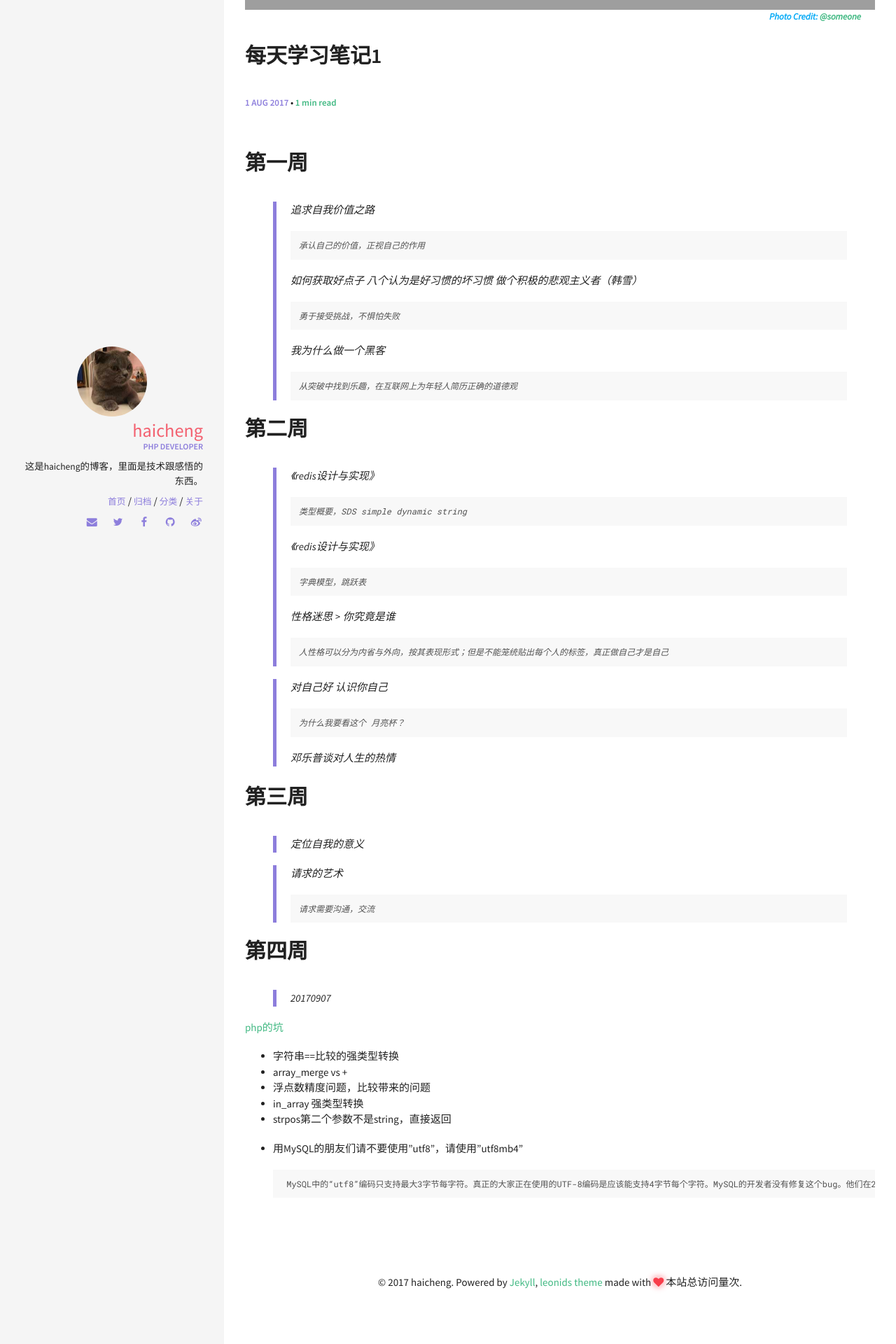
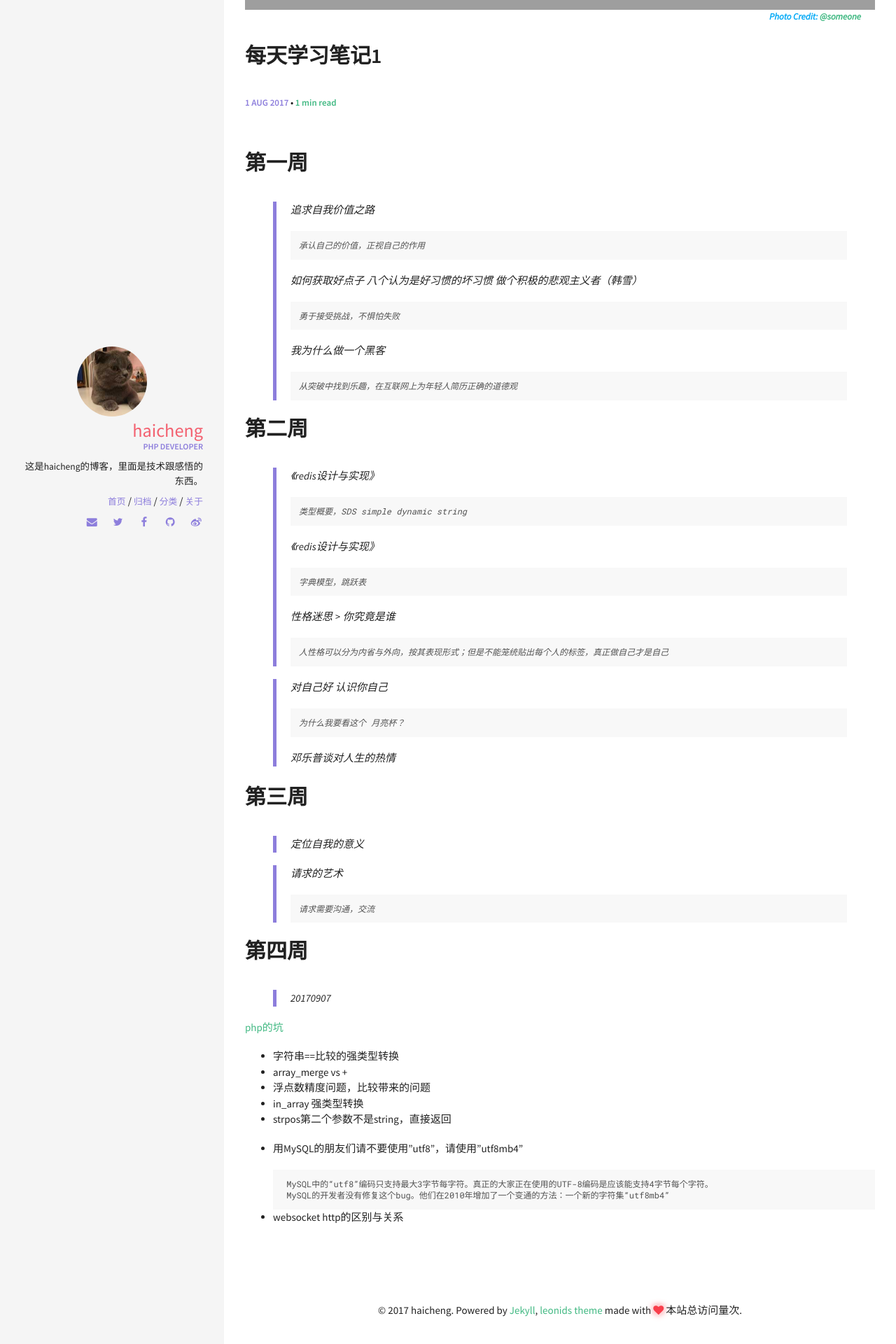
Before and after one commit to chchmlml/chchmlml.github.io, a Jekyll site: the page built from _posts/2017-08-01-everyday-learn-1.md, in a window 1280 px wide. Shown: the part 596-2516 px from the top of the page at 70% size. Built offline with Jekyll 4.4.1, drawn with Linux system fonts in a browser that asks for light colours; comment, search, counter and statistics services are not loaded; grey boxes are pictures that could not be loaded.

Commit message:
add blog upgrade

```diff
--- a/_posts/2017-08-01-everyday-learn-1.md
+++ b/_posts/2017-08-01-everyday-learn-1.md
@@ -68,4 +68,6 @@ image:
 - strpos第二个参数不是string，直接返回
 - 用MySQL的朋友们请不要使用"utf8"，请使用"utf8mb4"
 
-       MySQL中的“utf8”编码只支持最大3字节每字符。真正的大家正在使用的UTF-8编码是应该能支持4字节每个字符。MySQL的开发者没有修复这个bug。他们在2010年增加了一个变通的方法：一个新的字符集“utf8mb4”
+       MySQL中的“utf8”编码只支持最大3字节每字符。真正的大家正在使用的UTF-8编码是应该能支持4字节每个字符。
+       MySQL的开发者没有修复这个bug。他们在2010年增加了一个变通的方法：一个新的字符集“utf8mb4”
+- websocket http的区别与关系
```
Also changed, not shown: 17 other files.
